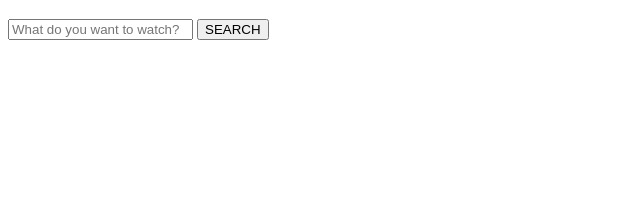
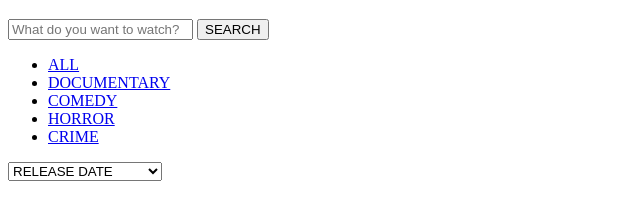
Before and after one commit to SnAlex555/Lesson1, a plain HTML site: page index.html in a window 1280 px wide. Shown: the part 108-328 px from the top of the page, without its empty margins (0-640 px from the left). Drawn offline with Linux system fonts and the light colour scheme.

Commit message:
end of work

```diff
--- a/index.html
+++ b/index.html
@@ -11,10 +11,12 @@
         <div class="container" >
             <div class="logo" >
                 <img src="../images/logo.png" alt="logo">
-        </div>
+            </div>
         <div>
             <button type="button">ADD MOVIE</button>
-    </div>
+        </div>
+        </div>
+
     <h1>FIND YOUR MOVIE</h1>
     <form>
         <input type="text" placeholder="What do you want to watch?">
@@ -23,8 +25,22 @@
     </header>
     <div class="menu-bar">
         <nav>
-
+            <ul>
+                <li><a href="1">ALL</a></li>
+                <li><a href="2">DOCUMENTARY</a></li>
+                <li><a href="3">COMEDY</a></li>
+                <li><a href="4">HORROR</a></li>
+                <li><a href="5">CRIME</a></li>
+            </ul>
         </nav>
+        <form>
+            <label for="sort_by"></label>
+            <select name="" id="sort-by">
+                <option value="1">RELEASE DATE</option>
+                <option value="2">GENRE</option>
+                <option value="3">AGE RESTRICTIONS</option>
+            </select>
+        </form>
     </div>
 
 </body>
```
